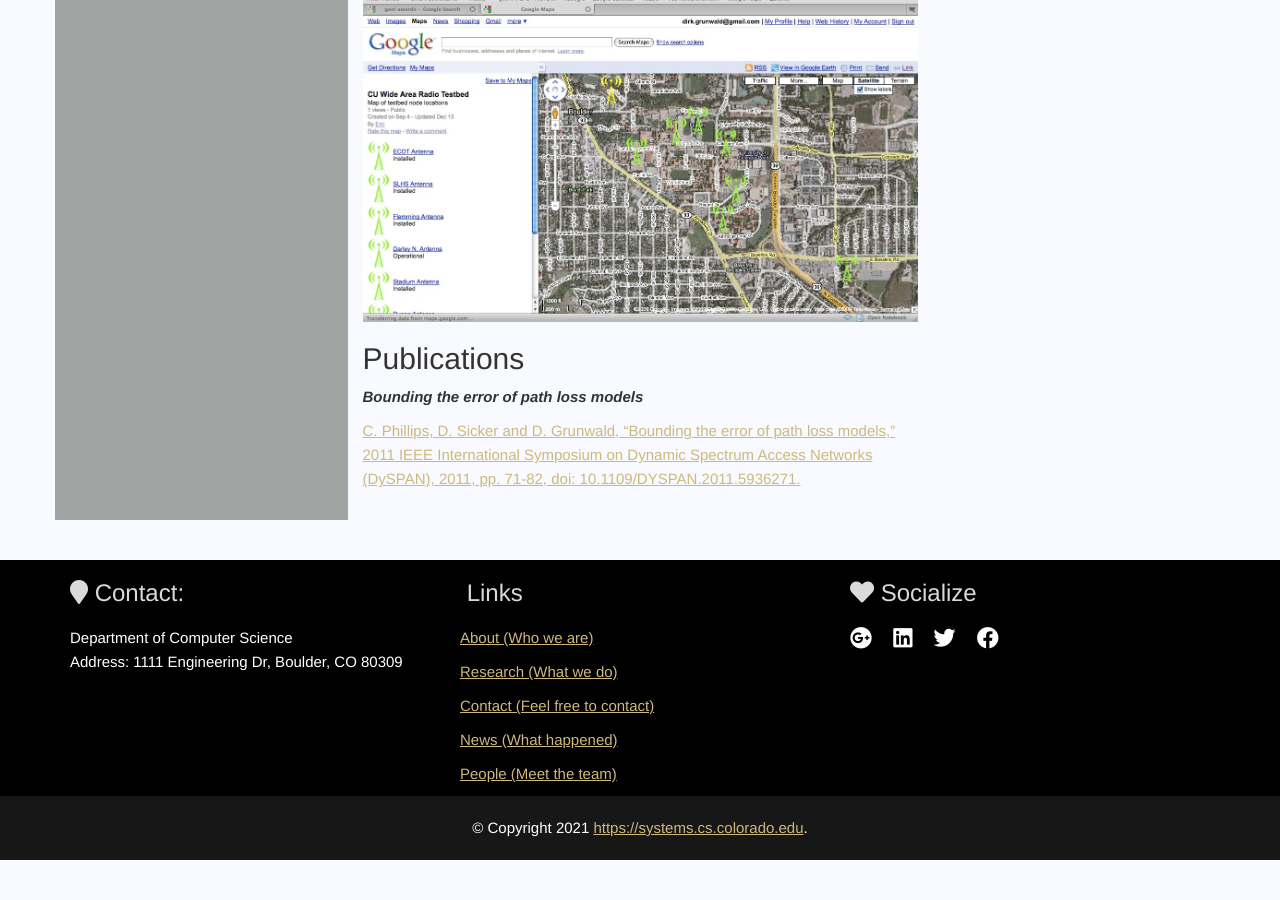
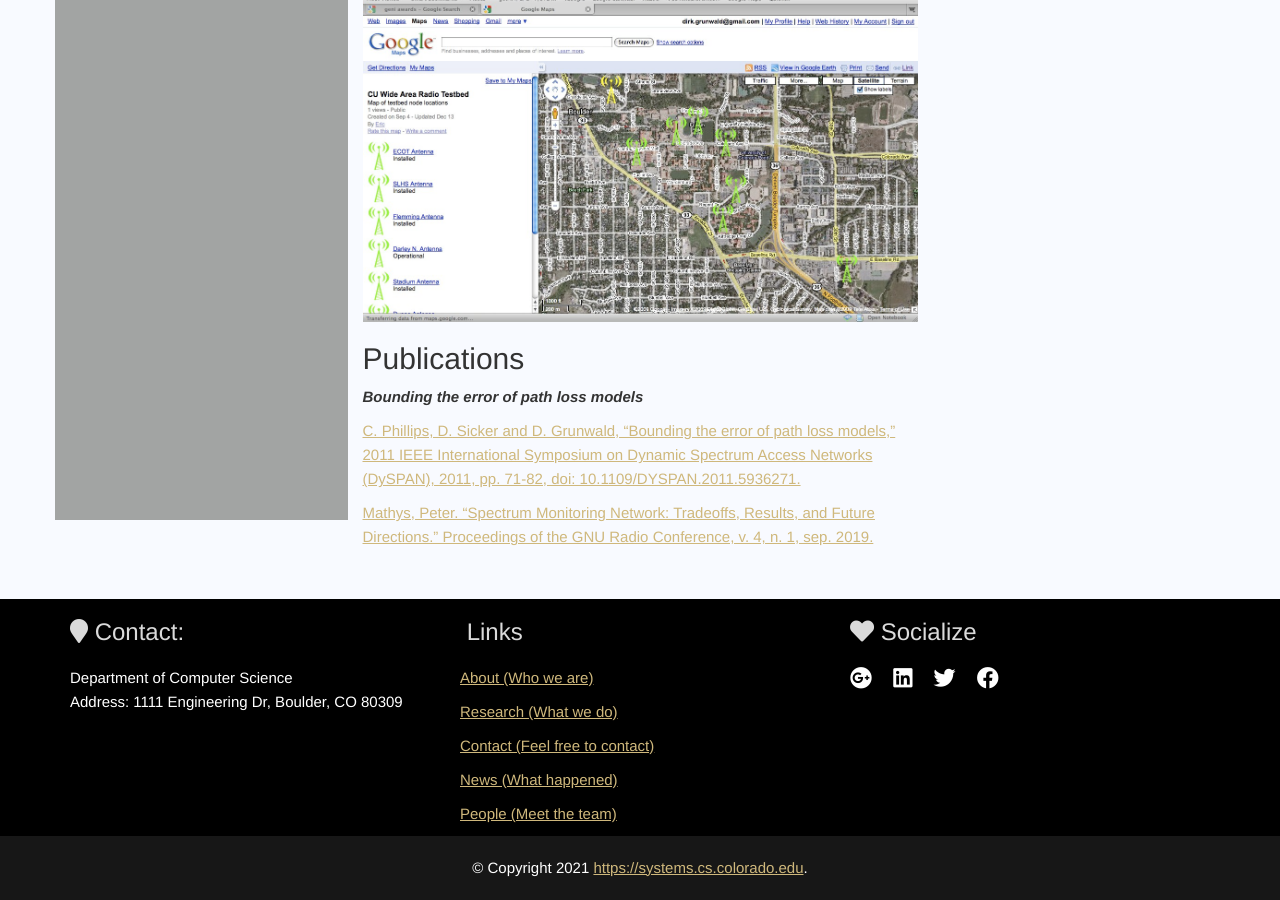
Before and after one commit to cu-computer-systems/cu-computer-systems.github.io, a Jekyll site: the page built from collections/_projects/cu-wart.md, in a window 1280 px wide and 900 px high, scrolled down 928 px. Built offline with Jekyll 4.4.1, drawn with Linux system fonts in a browser that asks for light colours; nearby versions of some CDN libraries; before the commit the page ends 1788 px from its top, so only the background shows below that.

Commit message:
Add Mathys greyhound paper

```diff
--- a/collections/_projects/cu-wart.md
+++ b/collections/_projects/cu-wart.md
@@ -37,3 +37,5 @@
 ***Bounding the error of path loss models***
 
 [C. Phillips, D. Sicker and D. Grunwald, "Bounding the error of path loss models," 2011 IEEE International Symposium on Dynamic Spectrum Access Networks (DySPAN), 2011, pp. 71-82, doi: 10.1109/DYSPAN.2011.5936271.](https://ieeexplore.ieee.org/document/5936271)
+
+[Mathys, Peter. "Spectrum Monitoring Network: Tradeoffs, Results, and Future Directions." Proceedings of the GNU Radio Conference, v. 4, n. 1, sep. 2019.](https://pubs.gnuradio.org/index.php/grcon/article/view/60)
```
